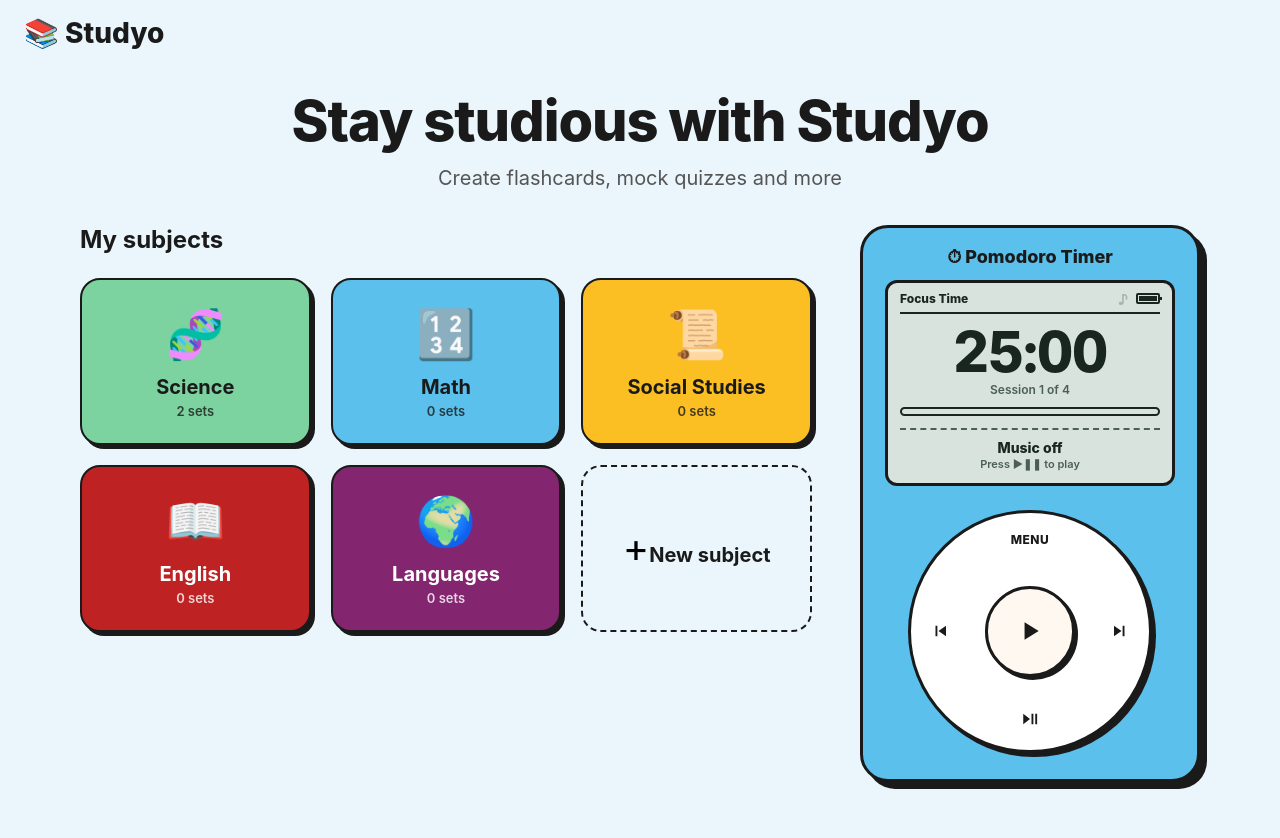
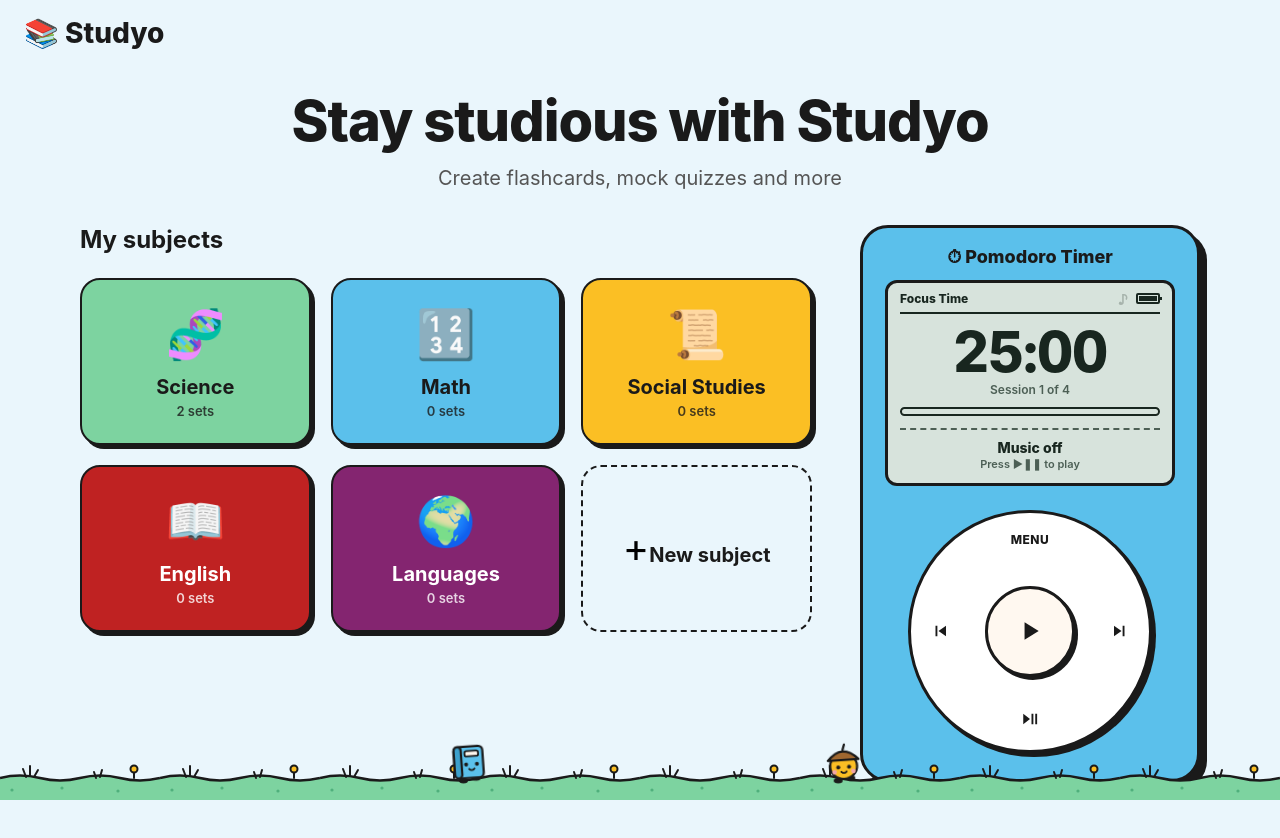
Before and after one commit to denvabeaubrun/Studyo, a React (Vite) app: page / in a window 1280 px wide. Shown: the top 838 px of the page. Before the commit the page ends 806 px from the top, so only its background shows below. Built offline with nearby package versions, Linux system fonts and the light colour scheme.

Commit message:
Import Critters component and add to main layout

```diff
--- a/src/App.jsx
+++ b/src/App.jsx
@@ -1,4 +1,5 @@
 import { useState } from 'react';
+import Critters from './components/Critters';
 import Pomodoro from './components/Pomodoro';
 import UploadModal from './components/UploadModal';
 import FlashcardViewer from './components/FlashcardViewer';
@@ -323,7 +324,9 @@ function App() {
             <Pomodoro open={podOpen} onOpenChange={setPodOpen} />
           </aside>
         </div>
-      </main>
+       </main>
+
+      <Critters />
 
       {showUploadModal && (
         <UploadModal
```
